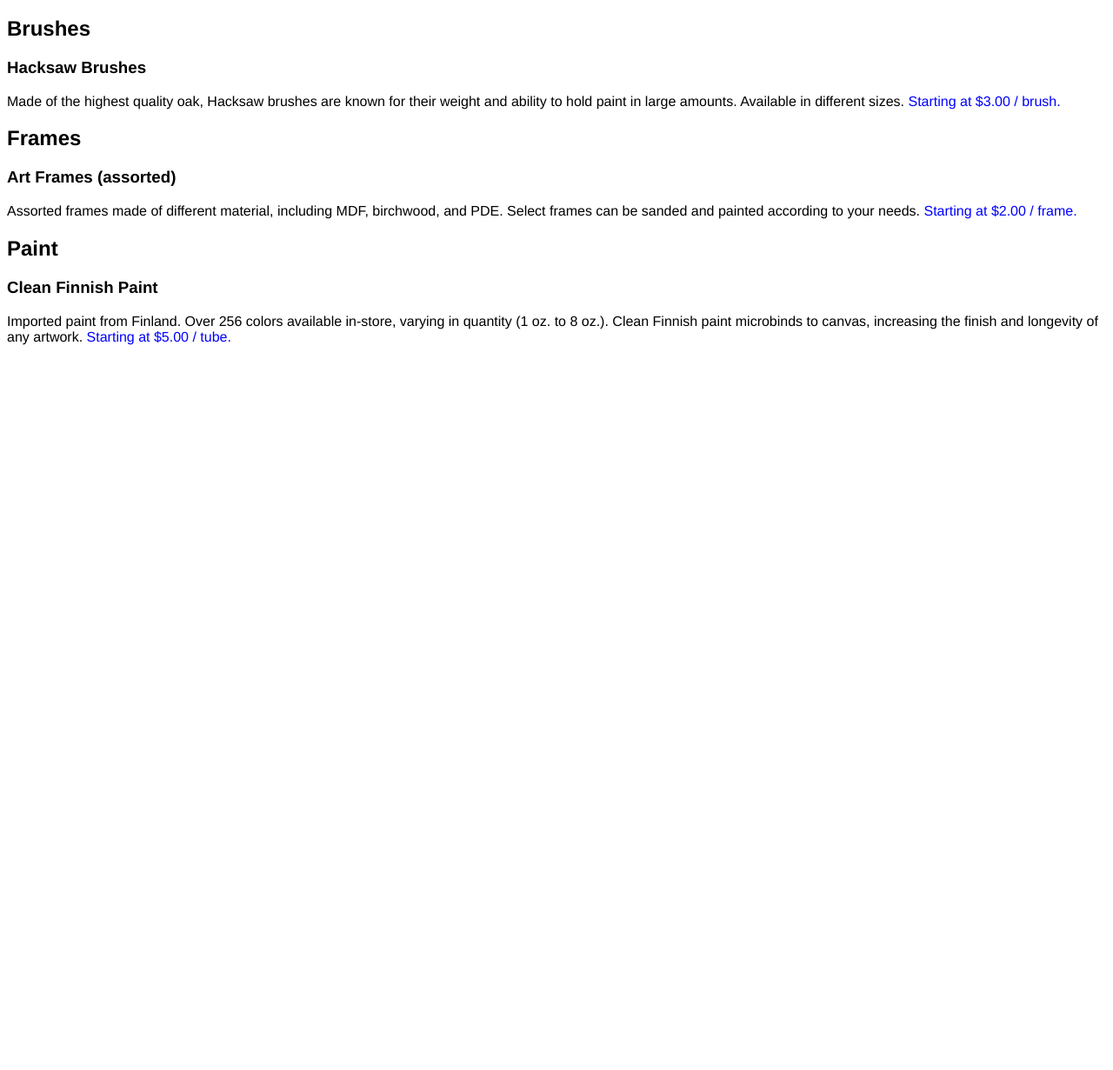
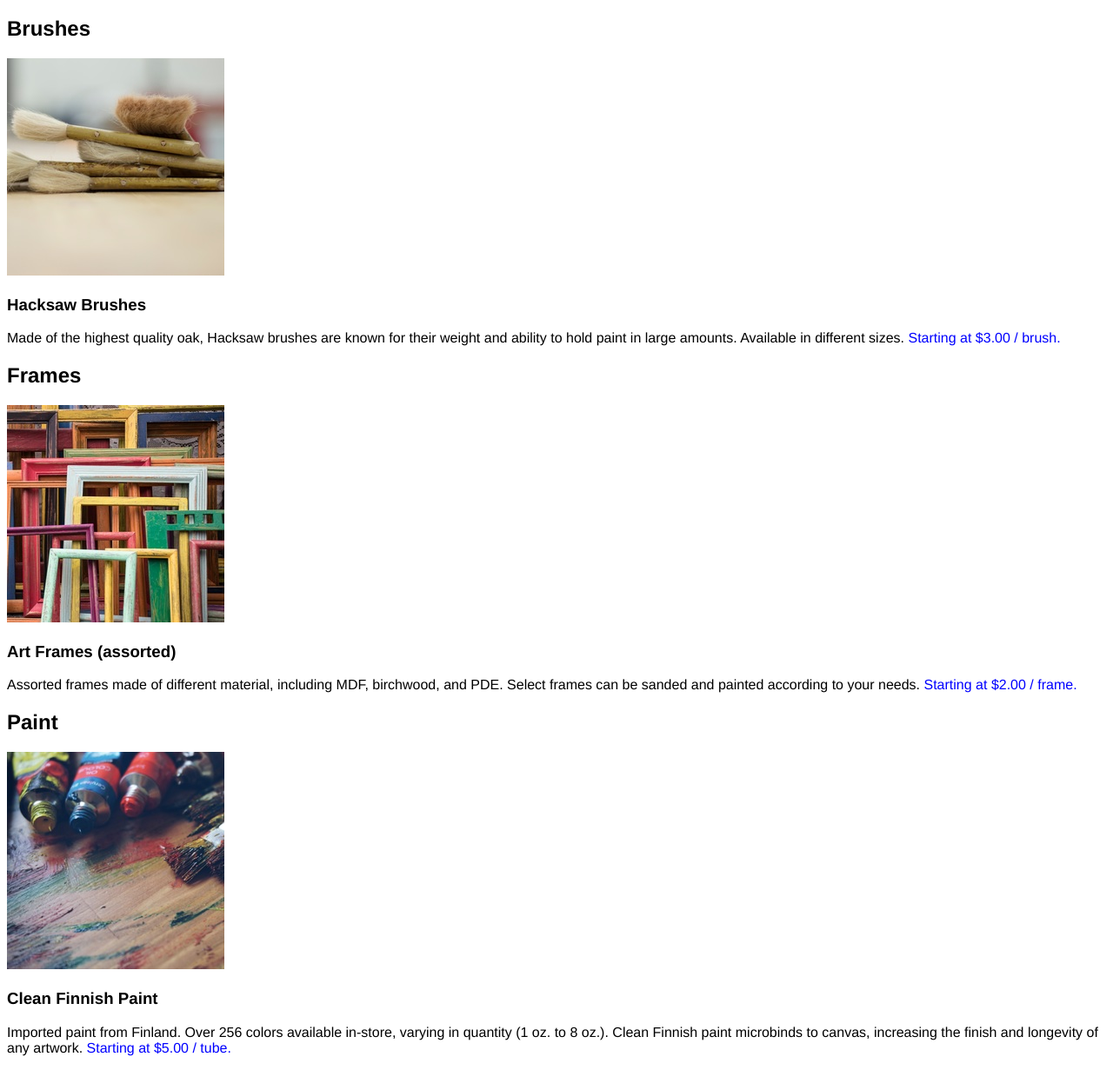
Before and after one commit to DMCatanach/dasmoto-sample-site, a plain HTML site: page index.html in a window 1280 px wide. Shown: the part 61-1292 px from the top of the page at 87% size. Before the commit the page ends 800 px from the top, so only its background shows below. Drawn offline with Linux system fonts and the light colour scheme.

Commit message:
all content added

```diff
--- a/index.html
+++ b/index.html
@@ -7,12 +7,15 @@
 <body>
 	<h1>Dasmoto's Arts & Crafts</h1>
 	<h2>Brushes</h2>
+	<img src="./Images/hacksaw.jpeg">
 	<h3>Hacksaw Brushes</h3>
 	<p>Made of the highest quality oak, Hacksaw brushes are known for their weight and ability to hold paint in large amounts. Available in different sizes. <span>Starting at $3.00 / brush.<span></p>
 	<h2>Frames</h2>
+	<img src="./Images/frames.jpeg">
 	<h3>Art Frames (assorted)</h3>
 	<p>Assorted frames made of different material, including MDF, birchwood, and PDE. Select frames can be sanded and painted according to your needs. <span>Starting at $2.00 / frame.</span></p>
 	<h2>Paint</h2>
+	<img src="./Images/finnish.jpeg">
 	<h3>Clean Finnish Paint</h3>
 	<p>Imported paint from Finland. Over 256 colors available in-store, varying in quantity (1 oz. to 8 oz.). Clean Finnish paint microbinds to canvas, increasing the finish and longevity of any artwork. <span>Starting at $5.00 / tube.</span></p>
 
```
